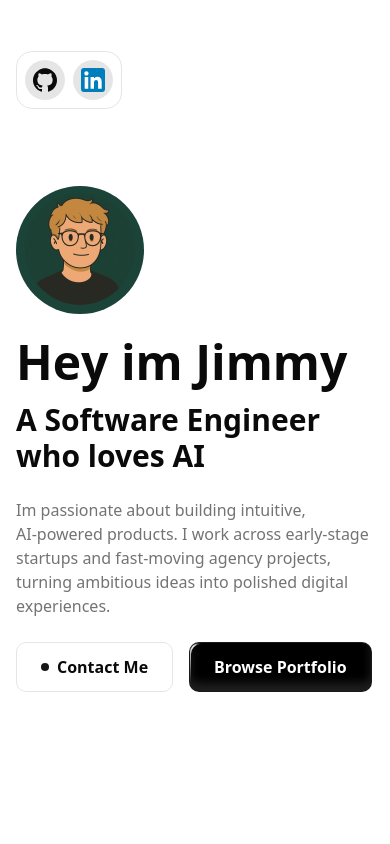
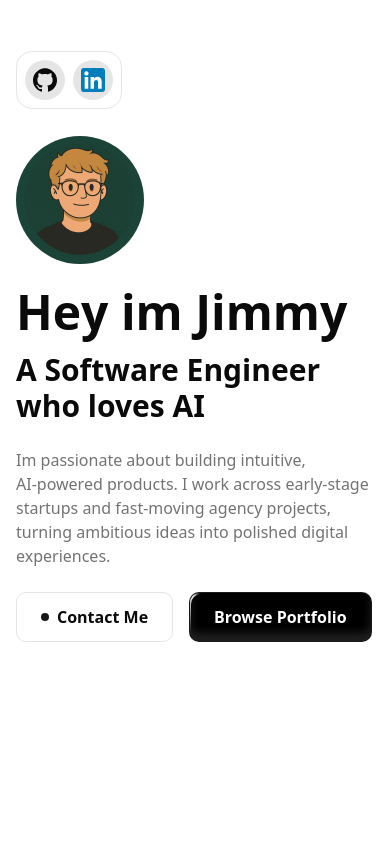
Before and after one commit to JamesWeb3/portfolio-site, a Next.js app: page / in a window 390 px wide. Shown: the top 844 px of the page. Built offline with nearby package versions, Linux system fonts and the light colour scheme.

Commit message:
mobile fix

```diff
--- a/src/components/sections/hero-section.tsx
+++ b/src/components/sections/hero-section.tsx
@@ -15,7 +15,7 @@ export const HeroSection = () => {
         </BlurFade>
       </nav>
 
-      <div className="flex flex-col gap-6 w-full h-full justify-center md:mt-[-50px] mt-[50px]">
+      <div className="flex flex-col gap-6 w-full h-full justify-center md:mt-[-50px]">
         <BlurFade>
           <Image
             className="rounded-full w-32 sm:w-40 md:w-48 lg:w-52"
```
